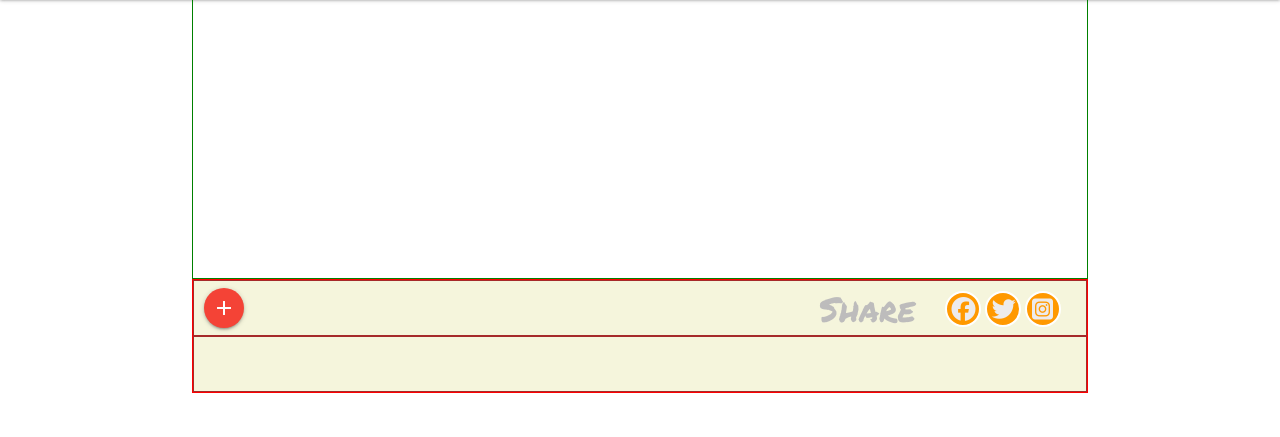
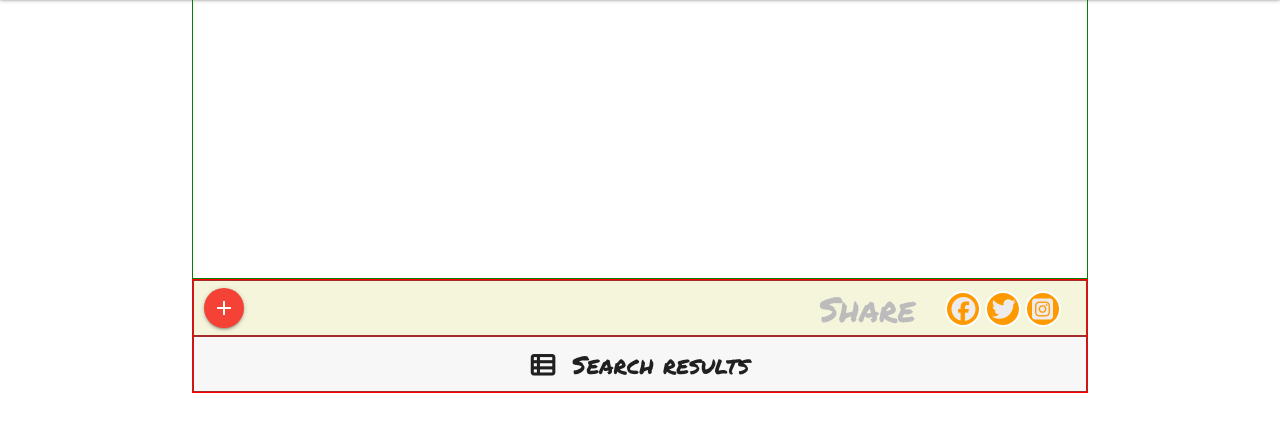
Before and after one commit to rimantascode/MS3-cookbook, a Flask app: template templates/index.html in a window 1280 px wide. Shown: the part 65-502 px from the top of the page. Run offline with Flask 2, Linux system fonts and the light colour scheme; the template is opened without the code that fills it, so the values that code supplies are empty; some libraries are stand-ins or nearby versions.

Commit message:
styled the search results presenting bar

```diff
--- a/static/css/style.css
+++ b/static/css/style.css
@@ -174,6 +174,20 @@ ul.share-links {
   padding-left: 5px;
   color: #edebeb;
 }
+/* ------------------------------------------------ list icon----- */
+.list-icon {
+  background-color: #f7f7f7;
+  margin: 0;
+}
+.list-icon h5 {
+  margin: 0;
+  line-height: 56px;
+  text-align: center;
+}
+.list-icon h5 span {
+  font-family: "Permanent Marker", sans-serif;
+  padding-left: 10px;
+}
 
 @media only screen and (max-width: 600px) {
   .card.horizontal .card-image {
--- a/templates/index.html
+++ b/templates/index.html
@@ -24,7 +24,10 @@
     </div>
     </div>
     </div>
-	<div class="col s12 search-result-bar"></div>
+    <!-- search results -->
+	<div class="col s12 search-result-bar list-icon">
+    <h5><i class="fas fa-th-list"></i> <span>Search results</span></h5>
+    </div>
 	{%for ingrediants in recipe %}
 	<div class="search-results-list">
 		<div class="card horizontal z-depth-4">
```
